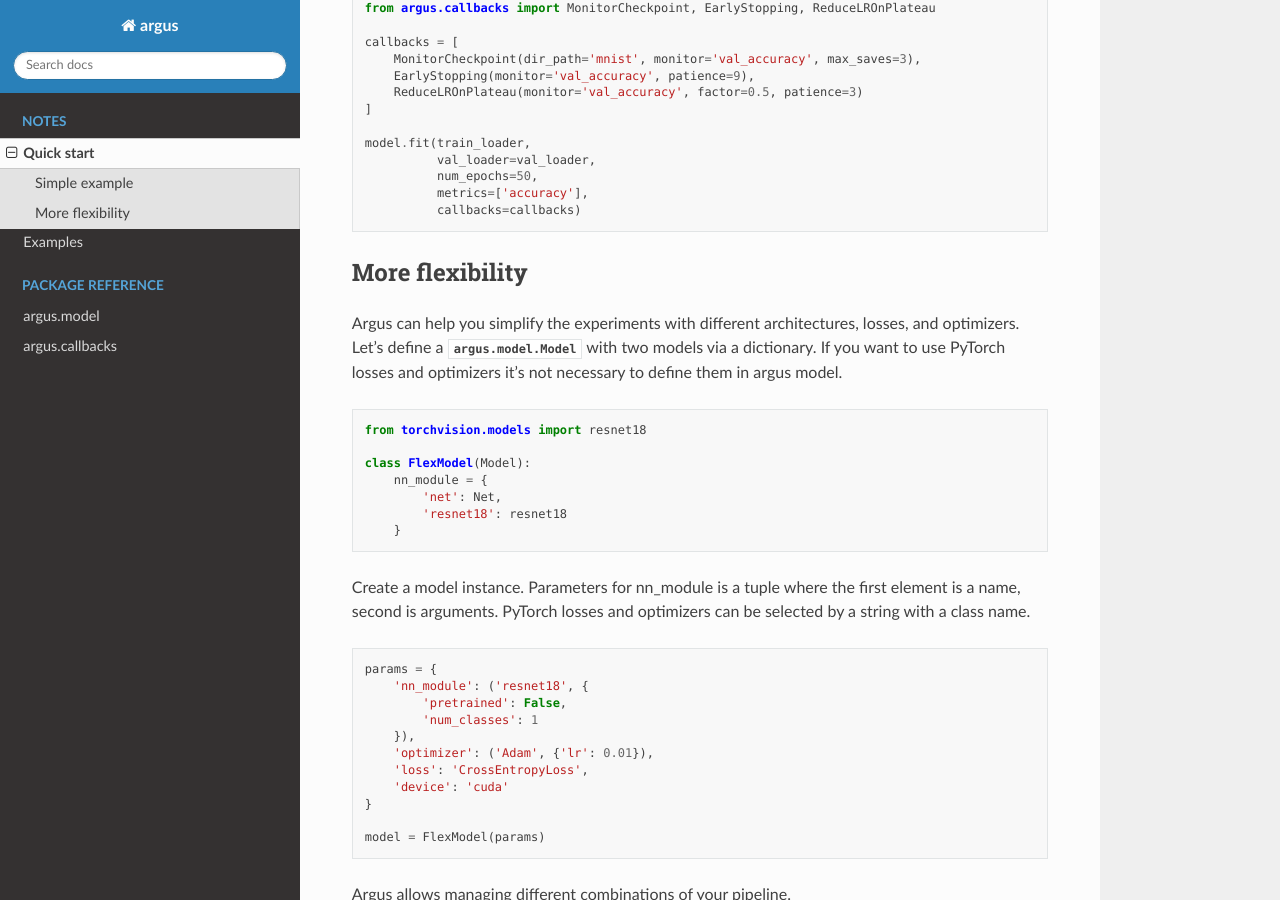
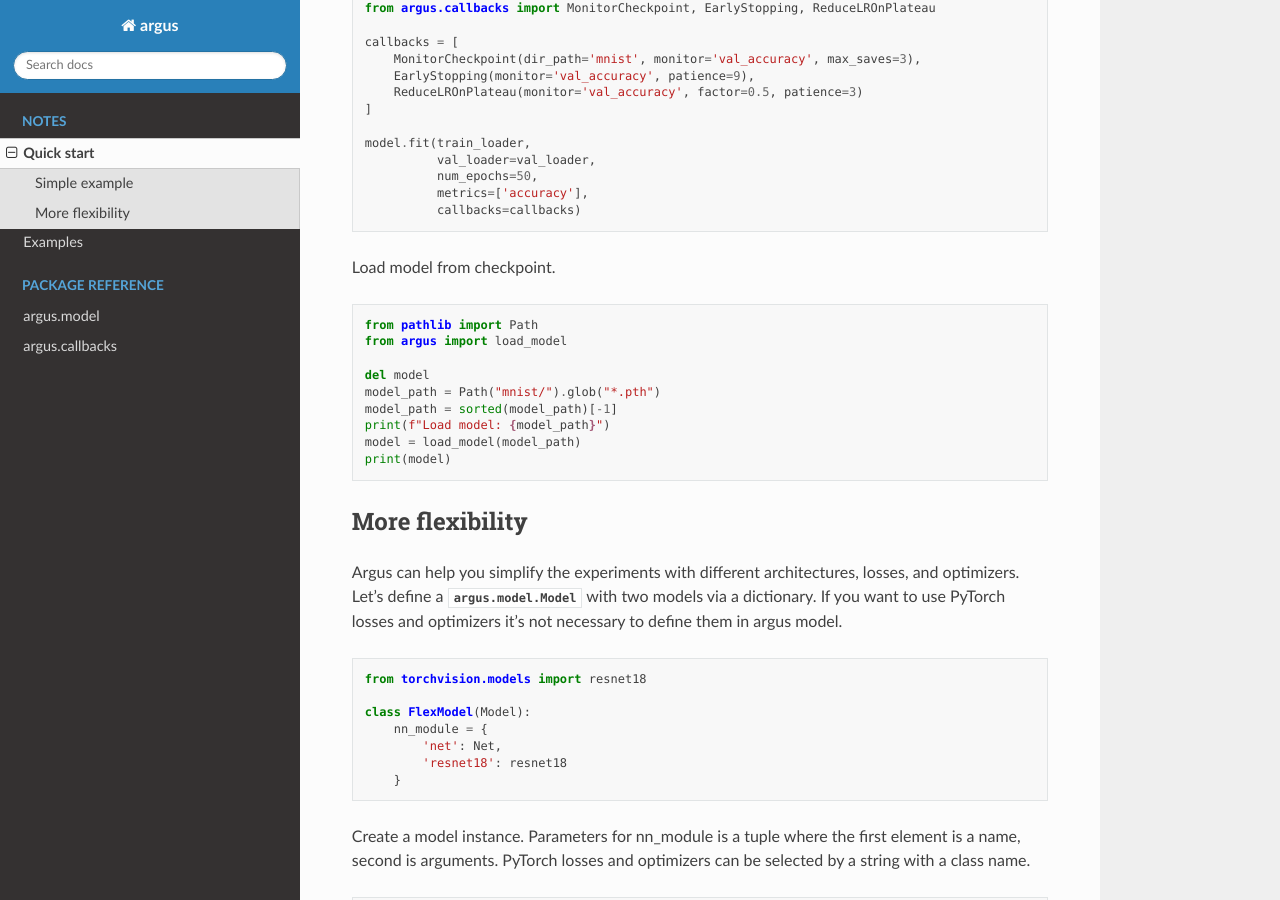
Before and after one commit to lRomul/argus, a Sphinx documentation site: the page built from docs/source/quickstart.rst, in a window 1280 px wide and 900 px high, scrolled down 1608 px. Built offline with Sphinx 7.4.7 and the Read the Docs theme 2.0.0, drawn with Linux system fonts in a browser that asks for light colours.

```diff
--- a/docs/source/quickstart.rst
+++ b/docs/source/quickstart.rst
@@ -99,6 +99,20 @@
               callbacks=callbacks)
 
 
+Load model from checkpoint.
+
+.. code-block:: python
+
+    from pathlib import Path
+    from argus import load_model
+
+    del model
+    model_path = Path("mnist/").glob("*.pth")
+    model_path = sorted(model_path)[-1]
+    print(f"Load model: {model_path}")
+    model = load_model(model_path)
+    print(model)
+
 More flexibility
 ----------------
 
```
Also changed, not shown: README.md (+0 -3 lines), 5 other files.
